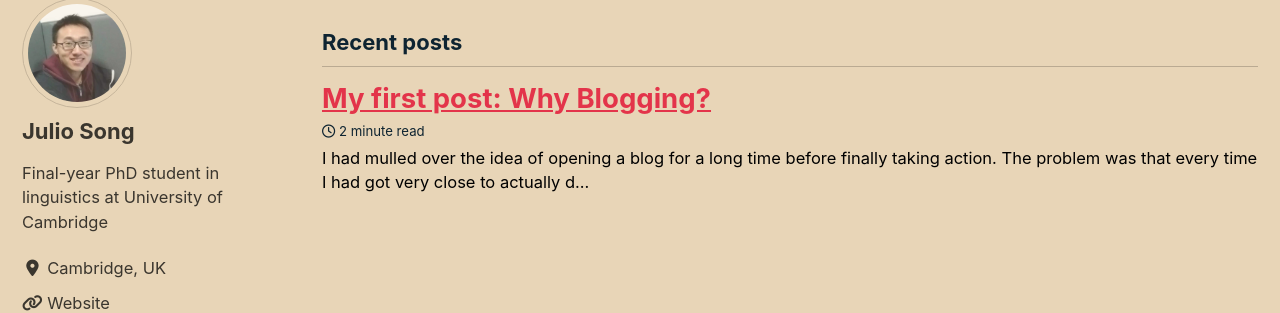
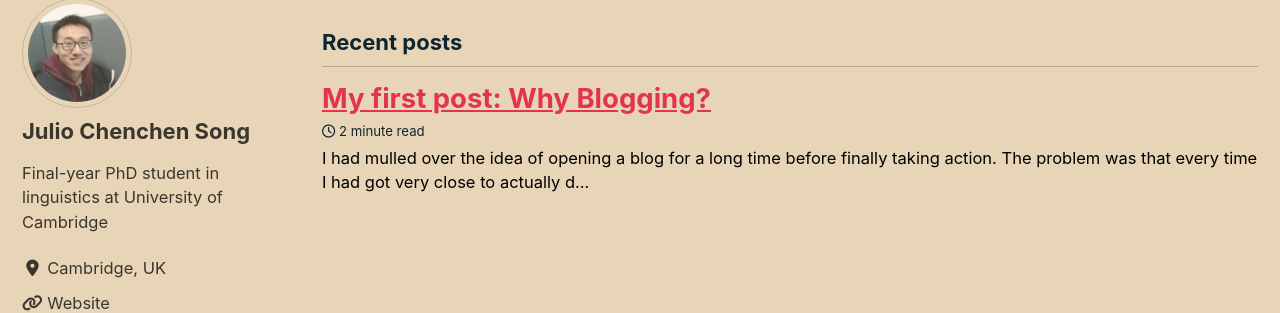
Before and after one commit to juliosong/blog, a Jekyll site: the page built from index.html, in a window 1280 px wide. Shown: the part 123-436 px from the top of the page. Built offline with Jekyll 4.4.1, drawn with Linux system fonts in a browser that asks for light colours; cached includes are drawn as plain includes; nearby versions of some CDN libraries; the list of posts is cut into pages by our own code.

Commit message:
updated author name to include chinese first name

```diff
--- a/_config.yml
+++ b/_config.yml
@@ -108,7 +108,7 @@ analytics:
 
 # Site Author
 author:
-  name             : "Julio Song"
+  name             : "Julio Chenchen Song"
   avatar           : "/assets/images/bio-photo.jpg" # path of avatar image, e.g. "/assets/images/bio-photo.jpg"
   bio              : "Final-year PhD student in linguistics at University of Cambridge"
   location         : "Cambridge, UK"
```
